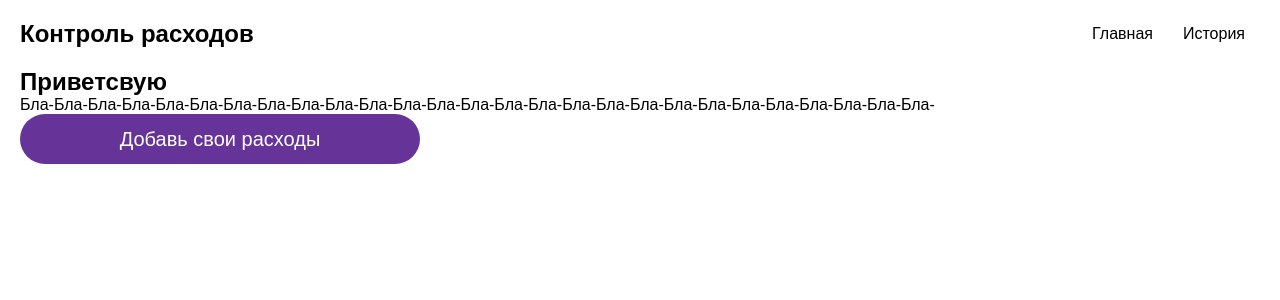
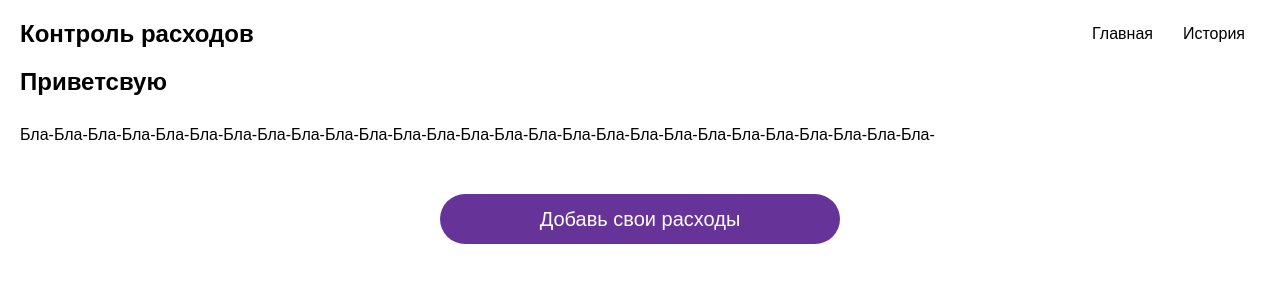
Before and after one commit to andrewducknsk/cost-control, a React (Create React App) app: page / in a window 1280 px wide. Shown: the top 300 px of the page. Built offline with nearby package versions, Linux system fonts and the light colour scheme.

Commit message:
fix greeting page

```diff
--- a/src/greeting/greeting-styled.ts
+++ b/src/greeting/greeting-styled.ts
@@ -5,9 +5,13 @@ const GreetingStyled = styled.section``;
 
 const GreetingTitleStyled = styled.h2``;
 
-const GreetingDescriptionStyled = styled.p``;
+const GreetingDescriptionStyled = styled.p`
+  margin-top: 30px;
+`;
 
 const GreetingButtonStyled = styled(Styled.Button)`
+  display: block;
+  margin: 50px auto 0;
   width: 400px;
   height: 50px;
 `;
```
